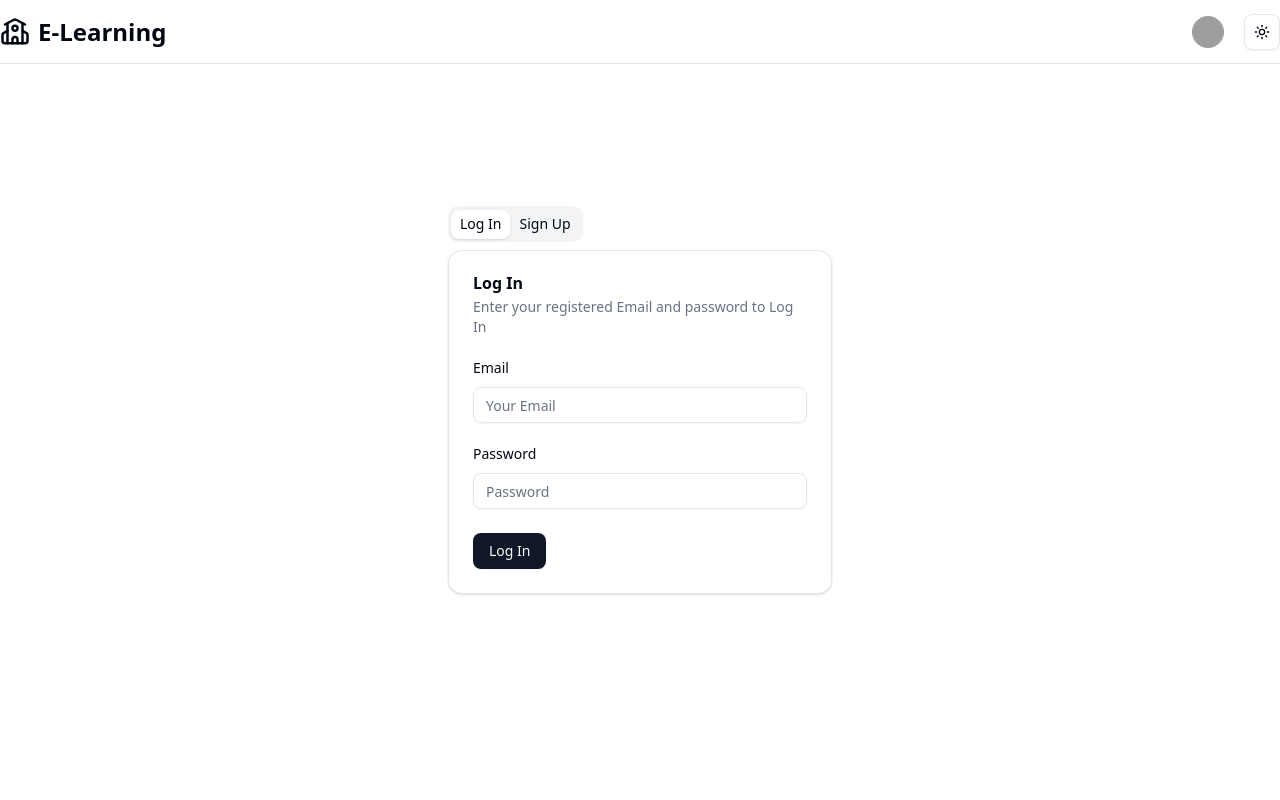
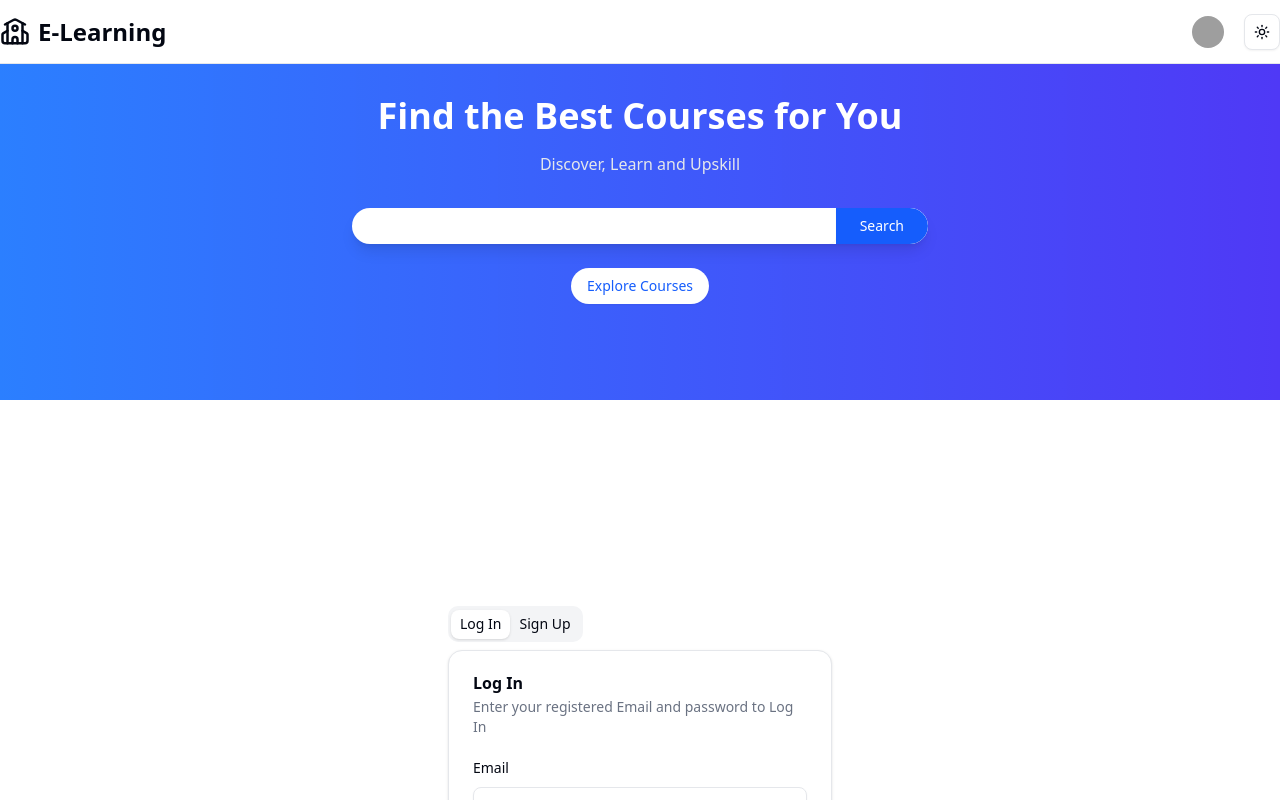
Before and after one commit to Pratyushh00/LMS, a React (Vite) app in the folder client/: page / in a window 1280 px wide. Shown: the top 800 px of the page. Built offline with nearby package versions, Linux system fonts and the light colour scheme; grey boxes are pictures that could not be loaded.

Commit message:
Hero Section

```diff
--- a/client/src/App.jsx
+++ b/client/src/App.jsx
@@ -1,12 +1,32 @@
+import { createBrowserRouter } from "react-router-dom"
 import Navbar from "./components/Navbar"
 import Login from "./pages/Login"
+import HeroSection from "./pages/student/HeroSection"
+import MainLayout from "./layout/MainLayout"
+
+const appRouter = createBrowserRouter([
+  {
+    path: '/',
+    element: <MainLayout />,
+    children: [
+      {
+        path: '/',
+        element: <>
+          <HeroSection />
+          {/* <Courses /> */}
+        </>
+      }
+    ]
+  }
+])
 
 function App() {
   return (
-    <div className="flex min-h-svh flex-col items-center justify-center">
+    <main>
       <Navbar />
+      <HeroSection />
       <Login />
-    </div>
+    </main>
   )
 }
 
--- a/client/src/components/Navbar.jsx
+++ b/client/src/components/Navbar.jsx
@@ -13,10 +13,9 @@
 import {
     Sheet,
     SheetContent,
-    SheetDescription,
     SheetHeader,
     SheetTitle,
-    SheetTrigger,
+    SheetTrigger
 } from "@/components/ui/sheet"
 
 
@@ -74,19 +73,20 @@
     return (
         <Sheet>
             <SheetTrigger>
-                <Button size='icon' className='rounded-full bg-gray-200 hover:bg-gray-200' variant='outline'>
-                    <Menu />
-                </Button>
+                {/* <div size='icon' className='rounded-full bg-gray-200 hover:bg-gray-200' variant='outline'> */}
+                <Menu />
+                {/* </div> */}
             </SheetTrigger>
             <SheetContent className='flex flex-col'>
-                <SheetHeader className='flex flex-row items-center justify-between mt-2'>
-                    <SheetTitle>E - Learning</SheetTitle>
+                <SheetHeader className='flex flex-row items-center justify-between mt-10'>
+                    <SheetTitle className='font-bold'>E - Learning</SheetTitle>
                     <DarkMode />
                 </SheetHeader>
-                <nav className='flex flex-col space-y-4'>
+                <nav className='flex flex-col items-center justify-between space-y-4'>
+                    <span>Dashboard</span>
                     <span>My Learning</span>
                     <span>Edit Profile</span>
-                    <span>Log Out</span>
+                    <Button>Log Out</Button>
                 </nav>
             </SheetContent>
         </Sheet>
--- /dev/null
+++ b/client/src/layout/MainLayout.jsx
@@ -0,0 +1,16 @@
+import React from 'react'
+import Navbar from '../components/Navbar'
+import { Outlet } from 'react-router-dom'
+
+const MainLayout = () => {
+    return (
+        <div>
+            <Navbar />
+            <div>
+                <Outlet />
+            </div>
+        </div>
+    )
+}
+
+export default MainLayout;
--- a/client/src/pages/Login.jsx
+++ b/client/src/pages/Login.jsx
@@ -48,6 +48,7 @@
     }, [loginIsLoading, registerIsLoading, loginData, registerData, loginError, registerError]);
 
     return (
+        <div className="flex min-h-svh flex-col items-center justify-center">
             <div className="flex w-full max-w-sm flex-col gap-6">
                 <Tabs defaultValue="login">
                     <TabsList>
@@ -142,6 +143,7 @@
                     </TabsContent>
                 </Tabs>
             </div>
+        </div>
     )
 }
 
--- /dev/null
+++ b/client/src/pages/student/HeroSection.jsx
@@ -0,0 +1,26 @@
+import React from 'react'
+import { Input } from "@/components/ui/input"
+import { Button } from "@/components/ui/button"
+
+
+const HeroSection = () => {
+    return (
+        <div className='relative bg-gradient-to-r from-blue-500 to bg-indigo-600 dark:from-gray-800 dark:to-gray-900 py-24 px-4 text-center'>
+            <div className='max-w-3xl mx-auto'>
+                <h1 className='text-white text-4xl font-bold mb-4'>Find the Best Courses for You</h1>
+                <p className='text-gray-200 dark:text-gray400 mb-8'>Discover, Learn and Upskill</p>
+
+                <form action="" className='flex items-center bg-white dark:bg-gray-800 rounded-full shadow-lg overflow-hidden max-w-xl mx-auto mb-6'>
+                    <Input
+                        type='text'
+                        className='flex-grow border-none focus-visible:ring-0 px-6 py-3 text-gray-900 dark:text-gray-100 placeholder-gray-400 dark:placeholder-gray-500'
+                    />
+                    <Button className='bg-blue-600 dark:bg-gray-700 text-white px-6 py-3 rounded-r-full hover:bg-blue-700 dark:hover:bg-blue-800'>Search</Button>
+                </form>
+                <Button className='bg-white dark:bg-gray-800 text-blue-600 rounded-full hover:bg-gray-200 dark:hover:bg-blue-800'>Explore Courses</Button>
+            </div>
+        </div>
+    )
+}
+
+export default HeroSection
```
Lines whose indentation alone changed are shown as unchanged.
